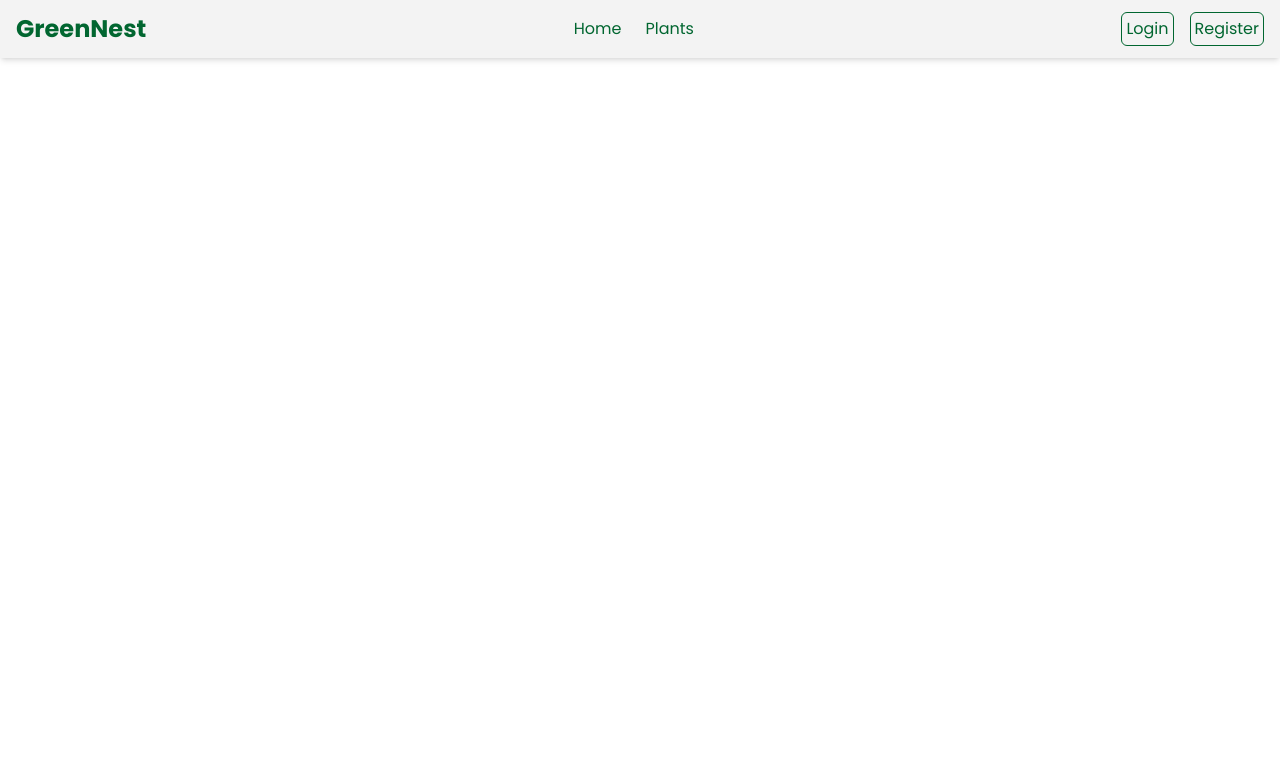
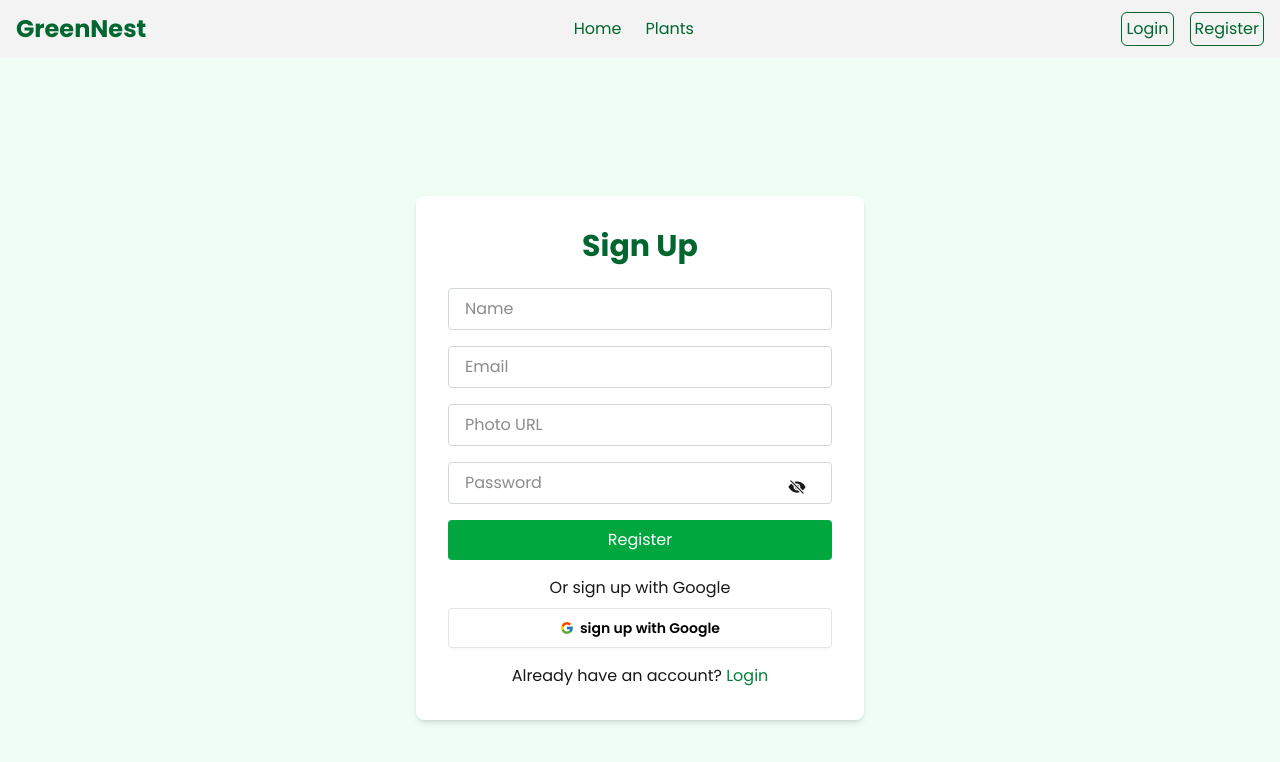
Before and after one commit to sumon-ahmed84/car-rent-store-client, a React (Vite) app: page /register in a window 1280 px wide. Shown: the top 762 px of the page. Built offline with nearby package versions, Linux system fonts and the light colour scheme; no server answers.

Commit message:
create register page

```diff
--- a/src/Pages/Login.jsx
+++ b/src/Pages/Login.jsx
@@ -1,13 +1,13 @@
-import React, { useContext, useState } from "react";
+import React, { use, useState } from "react";
 import { toast } from "react-toastify";
 import { IoEyeOff } from "react-icons/io5";
 import { FaEye } from "react-icons/fa";
-import { FcGoogle } from "react-icons/fc";
 import { Link, useLocation, useNavigate } from "react-router";
 import { AuthContext } from "../context/AuthContext";
+import { FcGoogle } from "react-icons/fc";
 
 const Login = () => {
-  const { login, googleLogin, forgotPassword } = useContext(AuthContext);
+  const { login, googleLogin } = use(AuthContext);
   const [formData, setFormData] = useState({ email: "", password: "" });
   const [showPassword, setShowPassword] = useState(false);
 
@@ -15,8 +15,9 @@ const Login = () => {
   const location = useLocation();
   const from = location.state?.from?.pathname || "/";
 
-  const handleChange = (e) =>
+  const handleChange = (e) =>{
     setFormData({ ...formData, [e.target.name]: e.target.value });
+  }
 
   const handleSubmit = async (e) => {
     e.preventDefault();
@@ -37,10 +38,10 @@ const Login = () => {
     }
   };
 
-  const handleForgotPassword = () => {
-    if (!formData.email) return alert("Enter your email first");
-    forgotPassword(formData.email);
-  };
+//   const handleForgotPassword = () => {
+//     if (!formData.email) return toast.error("Enter your email first");
+//     forgotPassword(formData.email);
+//   };
 
   return (
     <div className="flex justify-center items-center min-h-screen bg-green-50">
@@ -79,7 +80,7 @@ const Login = () => {
           <div className="flex justify-between items-center">
             <button
               type="button"
-              onClick={handleForgotPassword}
+            //   onClick={handleForgotPassword}
               className="text-sm text-green-700 hover:underline"
             >
               Forgot Password?
@@ -96,33 +97,7 @@ const Login = () => {
           <p>Or login with Google</p>
 
           <button onClick={handleGoogle} className="btn w-full mt-2 bg-white text-black border-[#e5e5e5]">
-            <svg
-              aria-label="Google logo"
-              width="16"
-              height="16"
-              xmlns="http://www.w3.org/2000/svg"
-              viewBox="0 0 512 512"
-            >
-              <g>
-                <path d="m0 0H512V512H0" fill="#fff"></path>
-                <path
-                  fill="#34a853"
-                  d="M153 292c30 82 118 95 171 60h62v48A192 192 0 0190 341"
-                ></path>
-                <path
-                  fill="#4285f4"
-                  d="m386 400a140 175 0 0053-179H260v74h102q-7 37-38 57"
-                ></path>
-                <path
-                  fill="#fbbc02"
-                  d="m90 341a208 200 0 010-171l63 49q-12 37 0 73"
-                ></path>
-                <path
-                  fill="#ea4335"
-                  d="m153 219c22-69 116-109 179-50l55-54c-78-75-230-72-297 55"
-                ></path>
-              </g>
-            </svg>
+            <FcGoogle />
             Login with Google
           </button>
         </div>
--- a/src/Pages/Register.jsx
+++ b/src/Pages/Register.jsx
@@ -1,11 +1,137 @@
-import React from 'react';
+import React, {  use, useState } from "react";
+import { AuthContext } from "../context/AuthContext";
+import { toast } from "react-toastify";
+import { FaEye } from "react-icons/fa";
+import { IoEyeOff } from "react-icons/io5";
+import { Link, useNavigate } from "react-router";
+import { FcGoogle } from "react-icons/fc";
 
 const Register = () => {
+  const { signup, googleLogin } = use(AuthContext);
+  const [formData, setFormData] = useState({
+    name: "",
+    email: "",
+    photoURL: "",
+    password: "",
+  });
+  const [showPassword, setShowPassword] = useState(false);
+  const navigate = useNavigate();
+
+  const handleChange = (e) =>
+    setFormData({ ...formData, [e.target.name]: e.target.value });
+
+  const validatePassword = (password) => {
     return (
-        <div>
+      /[a-z]/.test(password) && /[A-Z]/.test(password) && password.length >= 6
+    );
+  };
 
+  const handleSubmit = async (e) => {
+    e.preventDefault();
+    if (!validatePassword(formData.password)) {
+      return toast.error(
+        "Password must contain uppercase, lowercase and at least 6 characters"
+      );
+    }
+    try {
+      await signup(
+        formData.email,
+        formData.password,
+        formData.name,
+        formData.photoURL
+      );
+      navigate("/");
+    } catch (error) {
+      toast.error(error.message);
+    }
+  };
+
+  const handleGoogle = async () => {
+    try {
+      await googleLogin();
+      navigate("/");
+    } catch (error) {
+      toast.error(error.message);
+    }
+  };
+
+  return (
+    <div className="flex justify-center items-center min-h-screen bg-green-50">
+      <div className="bg-white p-8 rounded-lg shadow-md w-full max-w-md">
+        <h2 className="text-3xl font-bold text-green-800 mb-6 text-center">
+          Sign Up
+        </h2>
+        <form onSubmit={handleSubmit} className="space-y-4">
+          <input
+            type="text"
+            name="name"
+            placeholder="Name"
+            value={formData.name}
+            onChange={handleChange}
+            required
+            className="w-full border border-gray-300 rounded px-4 py-2 focus:outline-none focus:ring-2 focus:ring-green-400"
+          />
+          <input
+            type="email"
+            name="email"
+            placeholder="Email"
+            value={formData.email}
+            onChange={handleChange}
+            required
+            className="w-full border border-gray-300 rounded px-4 py-2 focus:outline-none focus:ring-2 focus:ring-green-400"
+          />
+          <input
+            type="text"
+            name="photoURL"
+            placeholder="Photo URL"
+            value={formData.photoURL}
+            onChange={handleChange}
+            className="w-full border border-gray-300 rounded px-4 py-2 focus:outline-none focus:ring-2 focus:ring-green-400"
+          />
+          <div className="relative">
+            <input
+              type={showPassword ? "text" : "password"}
+              name="password"
+              placeholder="Password"
+              value={formData.password}
+              onChange={handleChange}
+              required
+              className="w-full border border-gray-300 rounded px-4 py-2 focus:outline-none focus:ring-2 focus:ring-green-400"
+            />
+            <button
+              type="button"
+              onClick={() => setShowPassword(!showPassword)}
+              className="absolute right-[26px] top-4 cursor-pointer z-50 text-lg"
+            >
+              {showPassword ? <FaEye /> : <IoEyeOff />}
+            </button>
+          </div>
+          <button
+            type="submit"
+            className="w-full bg-green-600 text-white px-4 py-2 rounded hover:bg-green-700"
+          >
+            Register
+          </button>
+        </form>
+        <div className="text-center mt-4">
+          <p>Or sign up with Google</p>
+          <button
+            onClick={handleGoogle}
+            className="btn w-full mt-2 bg-white text-black border-[#e5e5e5]"
+          >
+            <FcGoogle />
+            sign up with Google
+          </button>
         </div>
-    );
+        <p className="text-center mt-4">
+          Already have an account?{" "}
+          <Link to="/login" className="text-green-700 hover:underline">
+            Login
+          </Link>
+        </p>
+      </div>
+    </div>
+  );
 };
 
 export default Register;
```
